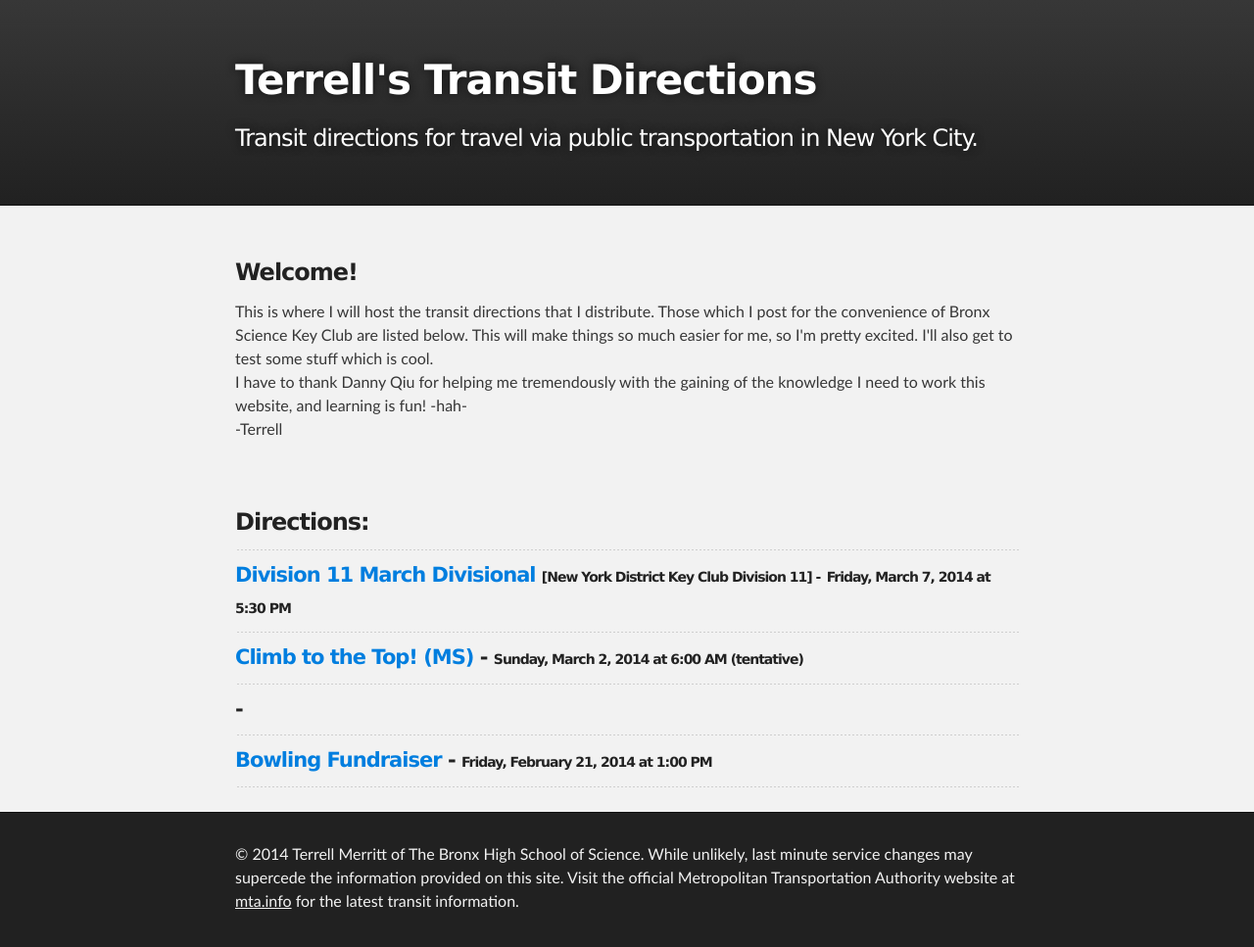
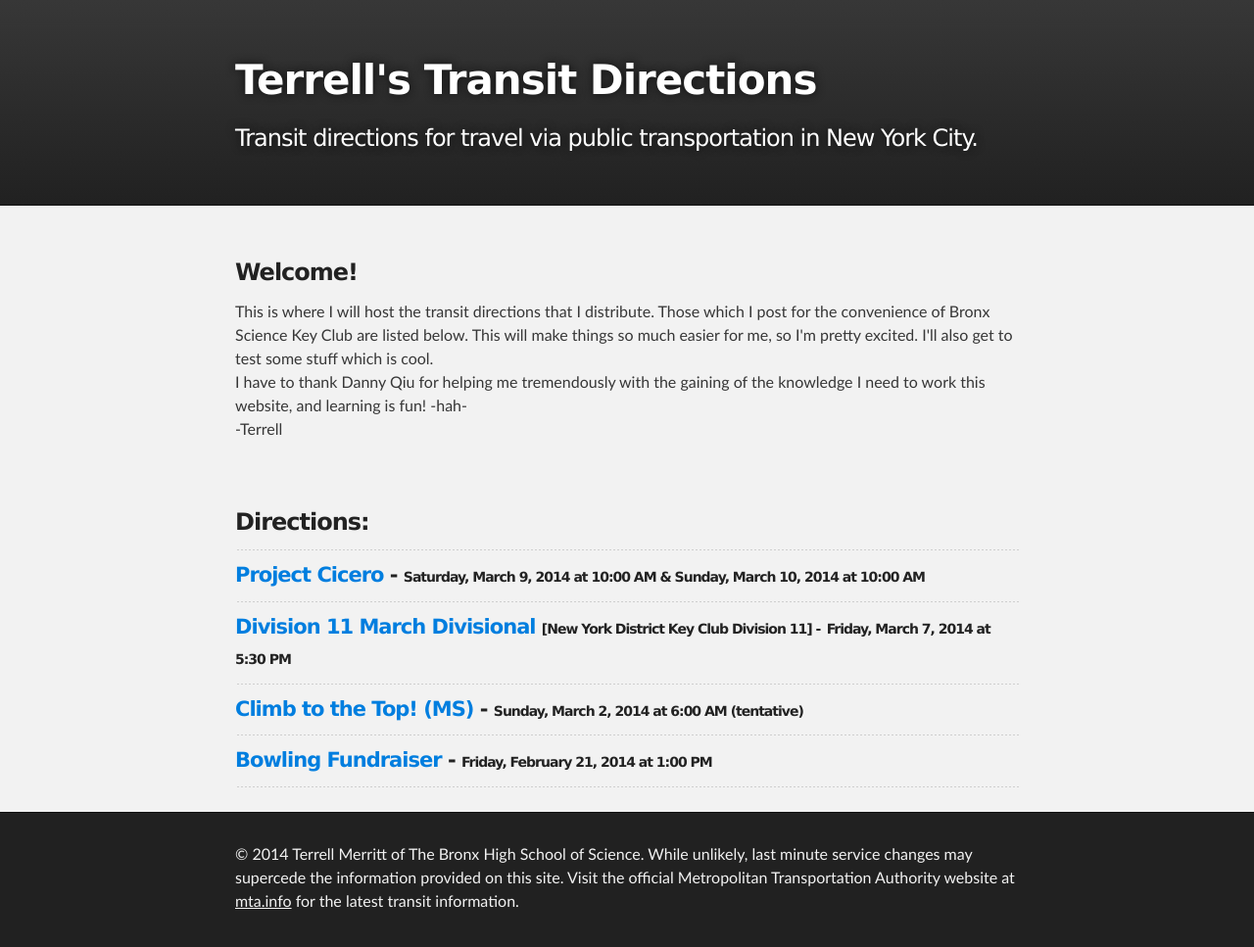
Before and after one commit to terrellthemtaguy/terrellthemtaguy.github.io, a Jekyll site: the page built from index.html, in a window 1280 px wide. Shown: the whole page at 98% size. Built offline with Jekyll 4.4.1, drawn with Linux system fonts in a browser that asks for light colours; some of the changed lines change nothing that is shown.

Commit message:
Update Project Cicero fix mistakes

```diff
--- a/_posts/2014-03-08-Project_Cicero.html
+++ b/_posts/2014-03-08-Project_Cicero.html
@@ -1,10 +1,6 @@
 ---
 layout: direction
 title: Project Cicero
-times:
-    - Saturday, March 8, 2014 at 10:00 AM
-    - Sunday, March 9, 2014 at 10:00 AM
-<!-- Include regular time to display on homepage. Won't show on event page because of the if statement -->
 time: Saturday, March 9, 2014 at 10:00 AM &amp; Sunday, March 10, 2014 at 10:00 AM
 location: The Hotel Pennsylvania, 401 7th Ave, New York, NY 10001
 nearest-stations:
@@ -22,6 +18,7 @@ changes-brief:
     - <img src="/img/Q.png" alt="(Q)"> No service between Prospect Park and Coney Island&ndash;Stillwell Av.
 changes-ext:
     - <a href="http://travel.mtanyct.info/serviceadvisory/routeStatusResult.aspx?tag=ALL&date=03/08/2014&time=&method=getstatus4">[link]</a>
-published: false
 ---
-<h3>Map To Be Included Shortly</h3>
+<a href="https://maps.google.com/maps?f=d&amp;source=embed&amp;saddr=&amp;daddr=New+York's+Hotel+Pennsylvania,+401+7th+Avenue,+New+York,+NY+10001&amp;geocode=FZLLbQIdKPyW-ylZtI3yrlnCiTGks3TS6nHLyA&amp;sll=40.75098,-73.991117&amp;sspn=0.011525,0.022724&amp;hl=en&amp;dirflg=r&amp;ttype=arr&amp;date=03%2F08%2F14&amp;time=9:50am&amp;noexp=0&amp;noal=0&amp;sort=def&amp;mra=ls&amp;ie=UTF8&amp;t=m&amp;start=0&amp;ll=40.75098,-73.991117&amp;spn=0.011525,0.022724" style="color:#0000FF;text-align:left">Click here for directions from Google Maps!</a><br>
+<p>Please note that this link assumes you're attending the first shift at 10:00 AM. Edit the time if this is not so.</p>
+<iframe width="425" height="350" frameborder="0" scrolling="no" marginheight="0" marginwidth="0" src="https://maps.google.com/maps?f=d&amp;source=s_d&amp;saddr=&amp;daddr=New+York's+Hotel+Pennsylvania,+401+7th+Avenue,+New+York,+NY+10001&amp;geocode=FZLLbQIdKPyW-ylZtI3yrlnCiTGks3TS6nHLyA&amp;sll=40.75098,-73.991117&amp;sspn=0.011525,0.022724&amp;hl=en&amp;dirflg=r&amp;ttype=arr&amp;date=03%2F08%2F14&amp;time=9:50am&amp;noexp=0&amp;noal=0&amp;sort=def&amp;mra=ls&amp;ie=UTF8&amp;t=m&amp;start=0&amp;ll=40.75098,-73.991117&amp;spn=0.011525,0.022724&amp;output=embed"></iframe><br>
```
